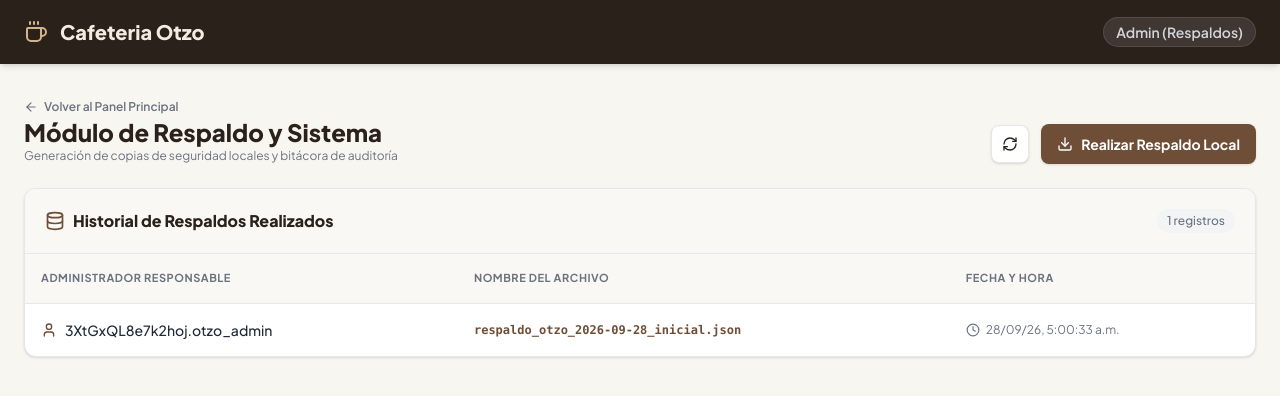
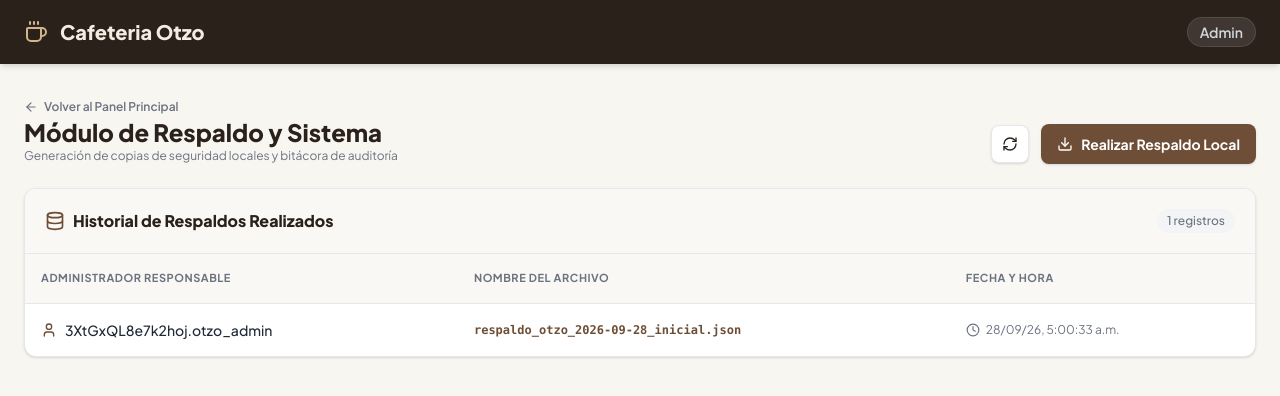
Before and after one commit to Ensosurei/otzo, a Next.js app: page /respaldos in a window 1280 px wide. Shown: the top 396 px of the page. Built offline with nearby package versions, Linux system fonts and the light colour scheme; no server answers.

Commit message:
feat(respaldos): Simplificación en texto de la insignia de administrador en el encabezado

```diff
--- a/src/app/respaldos/page.tsx
+++ b/src/app/respaldos/page.tsx
@@ -138,7 +138,7 @@ export default function RespaldosPage() {
                         <span>Cafeteria Otzo</span>
                     </Link>
                     <div className="flex items-center gap-4 text-sm font-semibold text-[#D1D5DB]">
-                        <span className="bg-white/10 px-3 py-1 rounded-full border border-white/10">Admin (Respaldos)</span>
+                        <span className="bg-white/10 px-3 py-1 rounded-full border border-white/10">Admin</span>
                     </div>
                 </div>
             </header>
```
